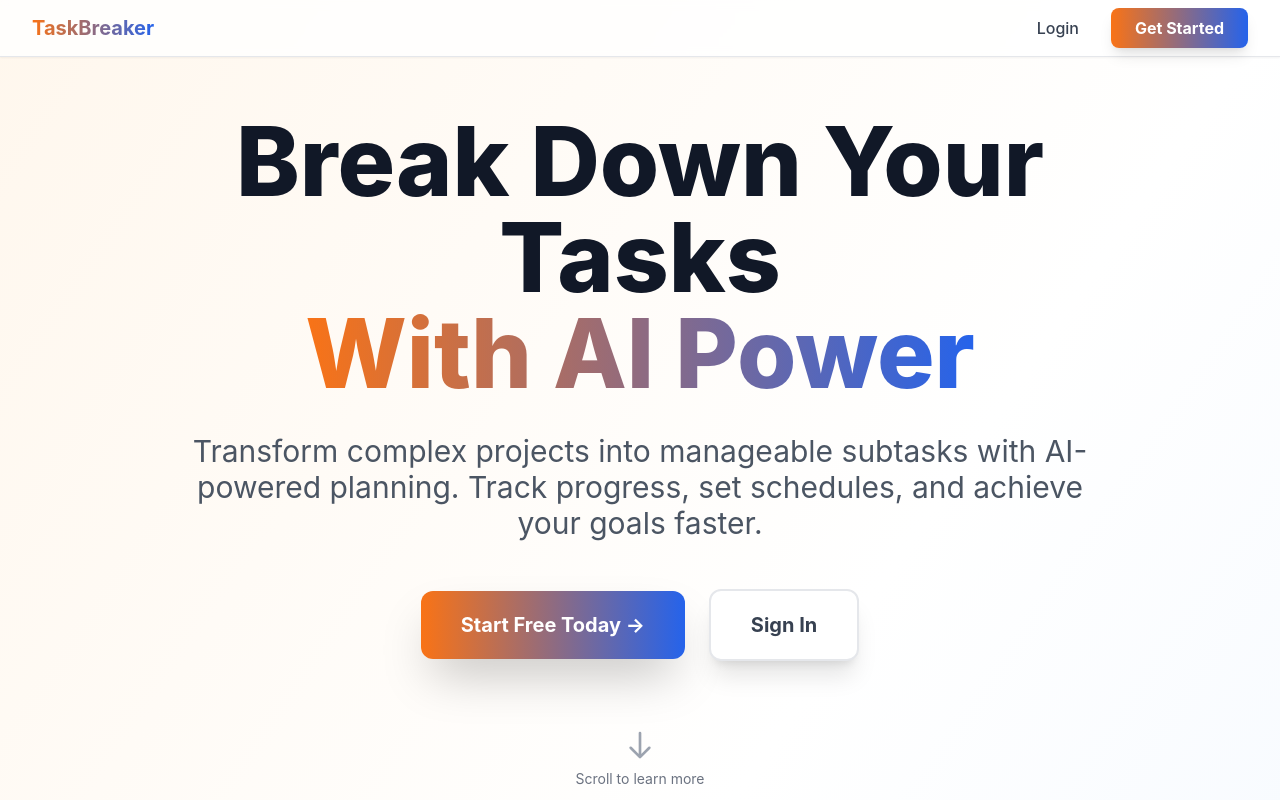
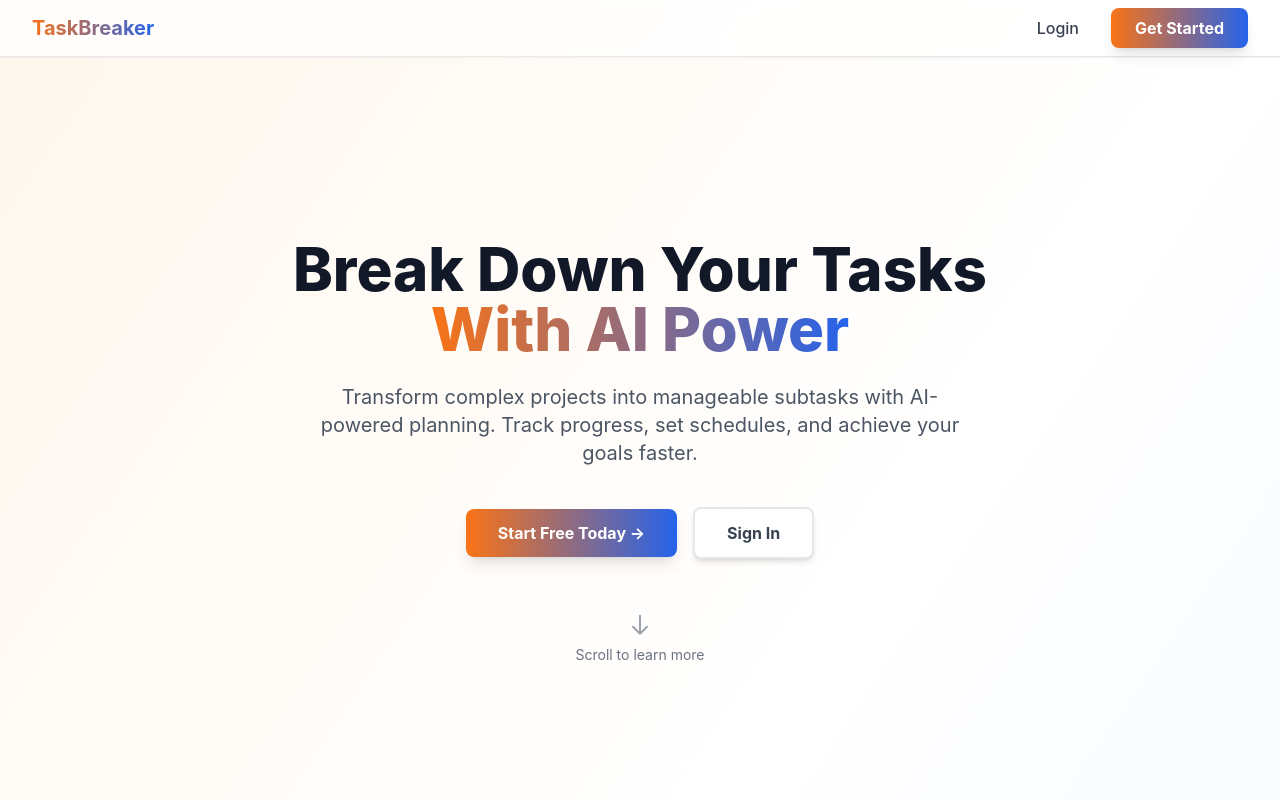
Before and after one commit to Hajar-El-Mhassani/taskBeaker, a Next.js app in the folder frontend/: page / in a window 1280 px wide. Shown: the top 800 px of the page. Built offline with nearby package versions, Linux system fonts and the light colour scheme.

Commit message:
Redesign landing page: full-screen hero, scroll-down features section

```diff
--- a/frontend/src/app/page.jsx
+++ b/frontend/src/app/page.jsx
@@ -46,9 +46,9 @@ export default function LandingPage() {
 
       {/* Hero Section - Full Screen */}
       <div className="min-h-screen flex items-center justify-center px-4 sm:px-6 lg:px-8">
-        <div className="max-w-5xl mx-auto text-center">
+        <div className="max-w-4xl mx-auto text-center">
           {/* Main Heading */}
-          <h1 className="text-6xl md:text-7xl lg:text-8xl font-extrabold text-gray-900 mb-8 leading-tight">
+          <h1 className="text-4xl md:text-5xl lg:text-6xl font-extrabold text-gray-900 mb-6 leading-tight">
             Break Down Your Tasks
             <br />
             <span className="bg-gradient-to-r from-brand-500 to-primary-600 bg-clip-text text-transparent">
@@ -57,30 +57,30 @@ export default function LandingPage() {
           </h1>
 
           {/* Description */}
-          <p className="text-xl md:text-2xl lg:text-3xl text-gray-600 mb-12 max-w-4xl mx-auto leading-relaxed">
+          <p className="text-lg md:text-xl text-gray-600 mb-10 max-w-2xl mx-auto leading-relaxed">
             Transform complex projects into manageable subtasks with AI-powered planning.
             Track progress, set schedules, and achieve your goals faster.
           </p>
 
           {/* CTA Buttons */}
-          <div className="flex flex-col sm:flex-row items-center justify-center gap-6 mb-16">
+          <div className="flex flex-col sm:flex-row items-center justify-center gap-4 mb-16">
             <Link
               href="/signup"
-              className="bg-gradient-to-r from-brand-500 to-primary-600 text-white hover:from-brand-600 hover:to-primary-700 font-bold px-10 py-5 rounded-xl transition-all shadow-2xl hover:shadow-3xl text-xl w-full sm:w-auto transform hover:scale-105"
+              className="bg-gradient-to-r from-brand-500 to-primary-600 text-white hover:from-brand-600 hover:to-primary-700 font-bold px-8 py-3 rounded-lg transition-all shadow-lg hover:shadow-xl text-base w-full sm:w-auto transform hover:scale-105"
             >
               Start Free Today →
             </Link>
             <Link
               href="/login"
-              className="bg-white text-gray-700 hover:bg-gray-50 font-bold px-10 py-5 rounded-xl transition-all shadow-xl hover:shadow-2xl border-2 border-gray-200 text-xl w-full sm:w-auto transform hover:scale-105"
+              className="bg-white text-gray-700 hover:bg-gray-50 font-bold px-8 py-3 rounded-lg transition-all shadow-md hover:shadow-lg border-2 border-gray-200 text-base w-full sm:w-auto transform hover:scale-105"
             >
               Sign In
             </Link>
           </div>
 
           {/* Scroll Indicator */}
-          <div className="mt-20 animate-bounce">
-            <svg className="w-8 h-8 mx-auto text-gray-400" fill="none" stroke="currentColor" viewBox="0 0 24 24">
+          <div className="mt-16 animate-bounce">
+            <svg className="w-6 h-6 mx-auto text-gray-400" fill="none" stroke="currentColor" viewBox="0 0 24 24">
               <path strokeLinecap="round" strokeLinejoin="round" strokeWidth={2} d="M19 14l-7 7m0 0l-7-7m7 7V3" />
             </svg>
             <p className="text-sm text-gray-500 mt-2">Scroll to learn more</p>
```
